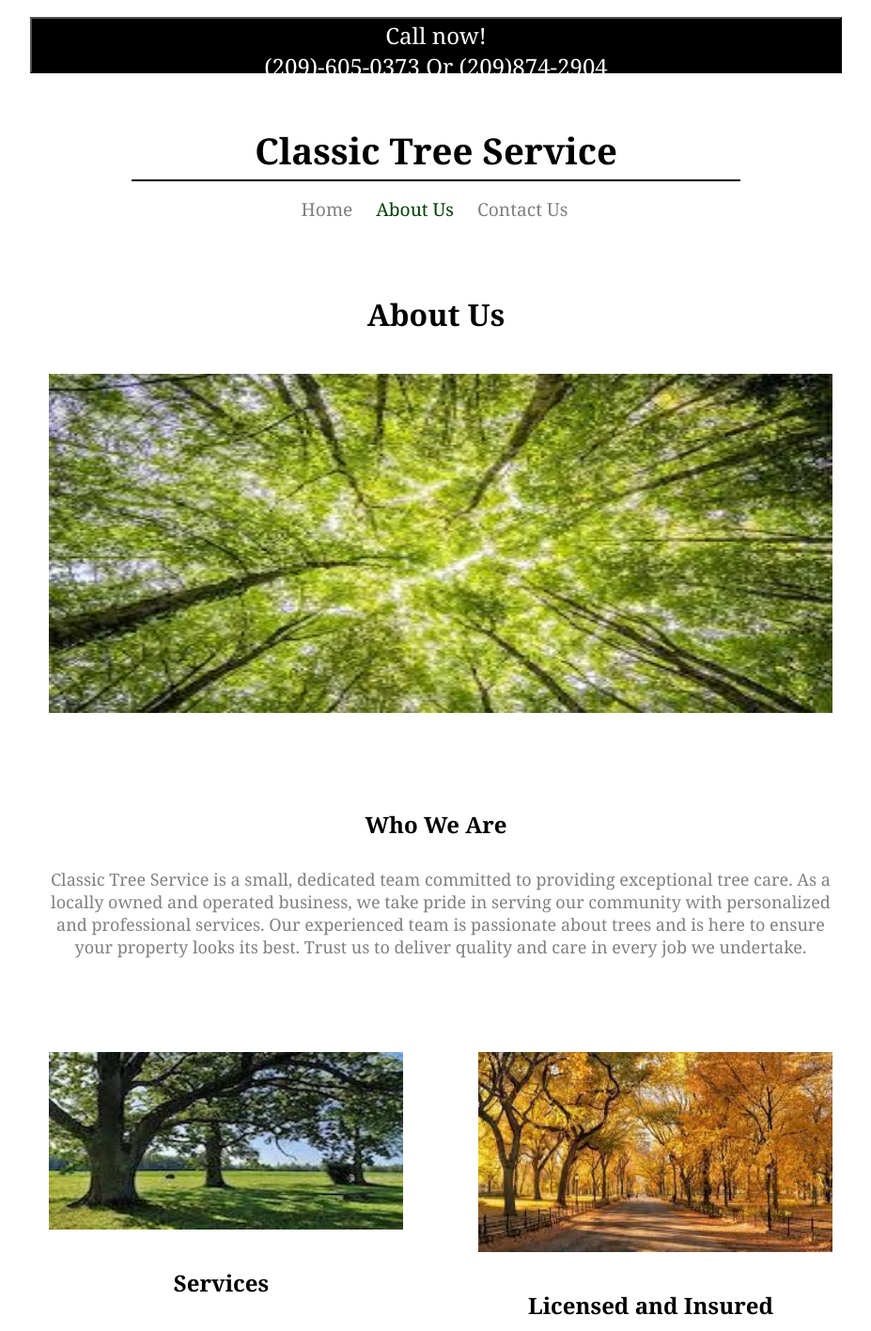
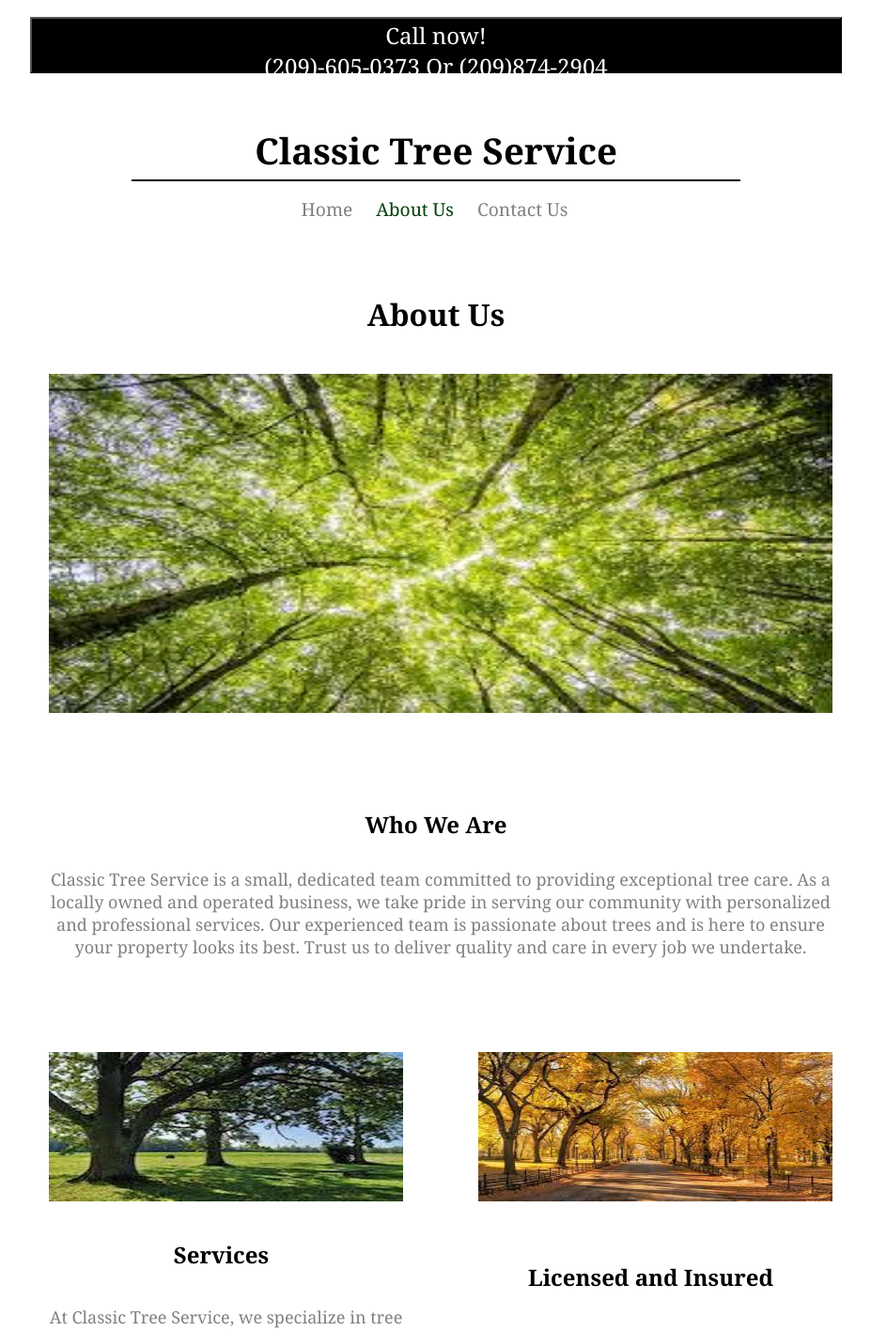
Before and after one commit to rodriguezr1016/classic-tree, a React (Vite) app: page /about in a window 1280 px wide. Shown: the top 1417 px of the page at 94% size, without its empty margins (176-1103 px from the left). Built offline with nearby package versions, Linux system fonts and the light colour scheme.

Commit message:
fixing the images on /about page

```diff
--- a/src/index.css
+++ b/src/index.css
@@ -13,3 +13,7 @@ body {
     padding: 10px 50px;
   }
 }
+.more img {
+  width: 100%;
+  height: 159px;
+}
```
